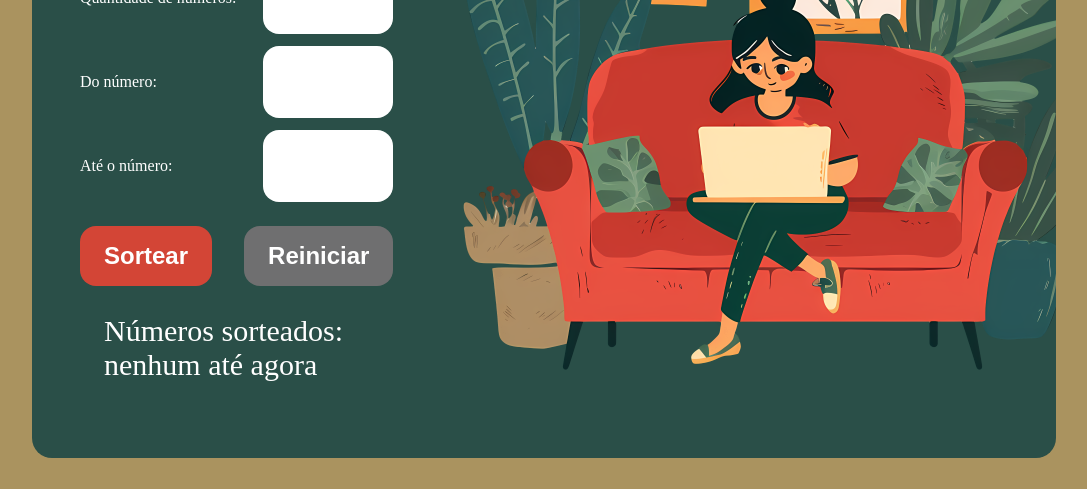
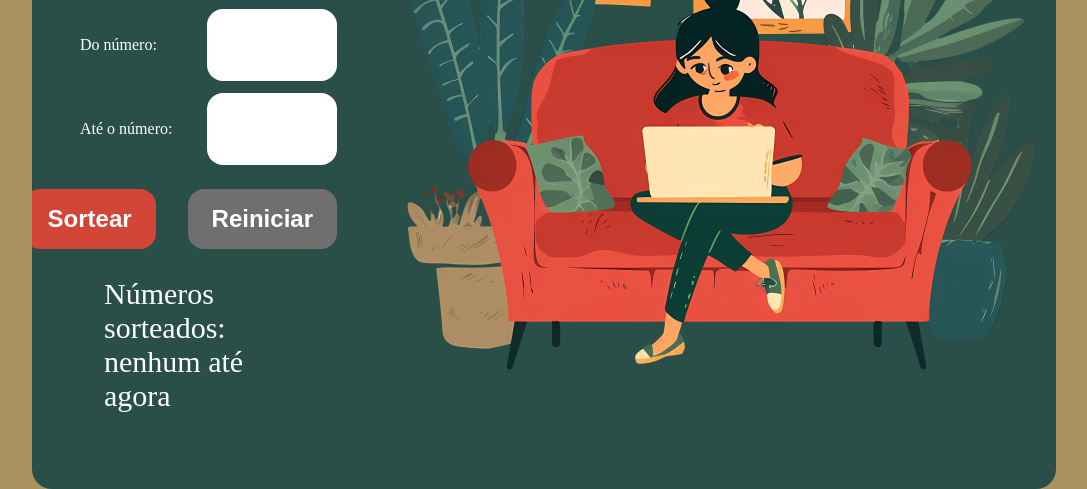
Before and after one commit to PedroHCFerri/Numberluck, a plain HTML site: page index.html in a window 1280 px wide. Shown: the part 339-828 px from the top of the page, without its empty margins (96-1183 px from the left). Before the commit the page ends 800 px from the top, so only its background shows below. Drawn offline with Linux system fonts and the light colour scheme.

Commit message:
Update style.css

```diff
--- a/style.css
+++ b/style.css
@@ -38,6 +38,10 @@ body{
 .infor {
     flex: 1;
     padding: 3rem;
+    grid-template-columns:
+    1fr fit-content(50%) 1fr;
+     width:30%;
+
 }
 h1{
     font-size: 60px;
```
